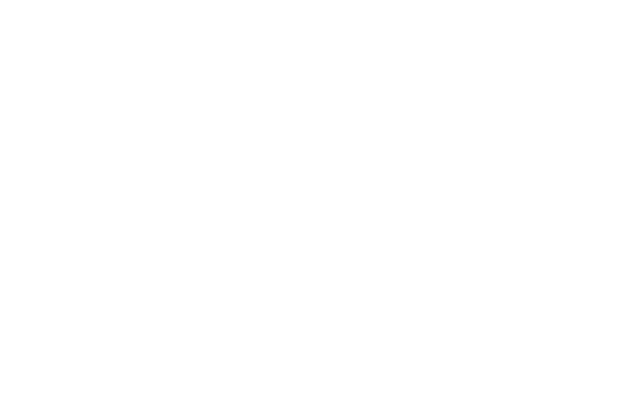
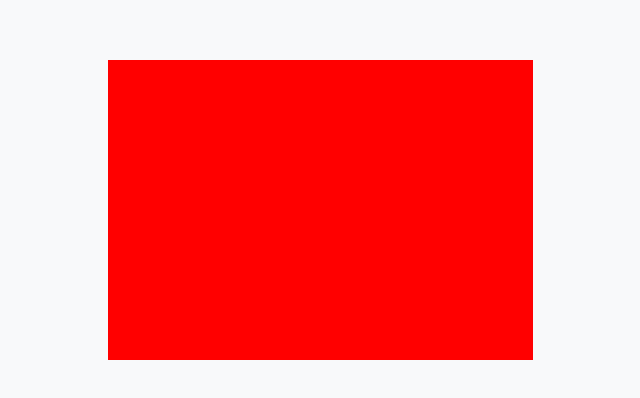
Before and after one commit to Jeontaeyun/favorite-medium-interview-test, a React (Create React App) app: page / in a window 1280 px wide. Shown: the part 190-588 px from the top of the page, without its empty margins (320-960 px from the left). Built offline with nearby package versions, Linux system fonts and the light colour scheme.

Commit message:
feat(RoledexContextProvider): implement roledex context provider
- use context api for handling application state

```diff
--- a/src/App.tsx
+++ b/src/App.tsx
@@ -6,16 +6,19 @@
 import FavoriteContactListContainer from "./container/FavoriteContactListContainer";
 import GlobalStyleConfig from "./assets/style/global-style";
 import ThemeConfig from "./assets/style/theme-config";
+import RoledexContextProvider from "./lib/context/RoledexContextProvider";
 
 function App(): ReactElement {
   return (
     <>
       <Global styles={GlobalStyleConfig} />
       <ThemeProvider theme={ThemeConfig}>
-        <BaseLayout>
-          <ContactListContainer />
-          <FavoriteContactListContainer />
-        </BaseLayout>
+        <RoledexContextProvider>
+          <BaseLayout>
+            <ContactListContainer />
+            <FavoriteContactListContainer />
+          </BaseLayout>
+        </RoledexContextProvider>
       </ThemeProvider>
     </>
   );
--- a/src/component/card/SimpleContactCard/index.tsx
+++ b/src/component/card/SimpleContactCard/index.tsx
@@ -20,8 +20,6 @@
 const Container = styled.div`
   width: 100%;
   height: auto;
-  max-width: 425px;
-  min-height: 300px;
 `;
 
 const NameText = styled.q``;
--- a/src/component/layout/BaseLayout/index.tsx
+++ b/src/component/layout/BaseLayout/index.tsx
@@ -9,6 +9,13 @@
   return <Container>{children}</Container>;
 }
 
-const Container = styled.div``;
+const Container = styled.div`
+  display: flex;
+  justify-content: center;
+  align-items: center;
+  width: 100%;
+  height: 100vh;
+  background: ${(props) => props.theme.colors.gray00};
+`;
 
 export default React.memo(BaseLayout);
--- a/src/container/ContactListContainer/index.tsx
+++ b/src/container/ContactListContainer/index.tsx
@@ -1,7 +1,17 @@
+import styled from "@emotion/styled";
 import React from "react";
 
 function ContactListContainer() {
-  return <></>;
+  return <Container></Container>;
 }
 
+const Container = styled.div`
+  width: 100%;
+  height: auto;
+  max-width: 425px;
+  min-height: 300px;
+  background-color: red;
+  overflow-y: scroll;
+`;
+
 export default React.memo(ContactListContainer);
--- /dev/null
+++ b/src/lib/context/RoledexContextProvider/index.tsx
@@ -0,0 +1,74 @@
+import React, { useCallback, useState } from "react";
+import { ContactInputType } from "../../../types/contact";
+import LocalStorageService from "../../service/LocalStorageService";
+
+type RoledexContextProviderPropType = {
+  children: React.ReactChild | React.ReactChild[];
+};
+
+type RoledexContextType = {
+  contactList: string[];
+  favoriteContactList: string[];
+  createContact: (data: ContactInputType) => void;
+  updateContact: (id: string, data: ContactInputType) => void;
+  deleteContact: (id: string) => void;
+  addFavorite: (id: string) => void;
+  removeFavorite: (id: string) => void;
+};
+
+export const RoledexContext = React.createContext<RoledexContextType>({
+  contactList: [],
+  favoriteContactList: [],
+  createContact: () => {},
+  updateContact: () => {},
+  deleteContact: () => {},
+  addFavorite: () => {},
+  removeFavorite: () => {},
+});
+
+function RoledexContextProvider({ children }: RoledexContextProviderPropType) {
+  const [contactList, setContactList] = useState<string[]>([]);
+  const [favoriteContactList, setFavoriteContactList] = useState<string[]>([]);
+
+  const createContact = useCallback((data: ContactInputType) => {
+    const { id } = LocalStorageService.shared.createContact(data);
+    setContactList((prev) => [...prev, id]);
+  }, []);
+
+  const updateContact = useCallback((targetId: string, data: ContactInputType) => {
+    LocalStorageService.shared.updateContact(targetId, data);
+    setContactList((prev) => [...prev]);
+  }, []);
+
+  const deleteContact = useCallback((targetId: string) => {
+    LocalStorageService.shared.deleteContact(targetId);
+    setFavoriteContactList((prev) => prev.filter((id) => id !== targetId));
+    setContactList((prev) => prev.filter((id) => id !== targetId));
+  }, []);
+
+  const addFavorite = useCallback((targetId: string) => {
+    setFavoriteContactList((prev) => [...prev, targetId]);
+  }, []);
+
+  const removeFavorite = useCallback((targetId: string) => {
+    setFavoriteContactList((prev) => prev.filter((id) => id !== targetId));
+  }, []);
+
+  return (
+    <RoledexContext.Provider
+      value={{
+        contactList,
+        favoriteContactList,
+        createContact,
+        updateContact,
+        deleteContact,
+        addFavorite,
+        removeFavorite,
+      }}
+    >
+      {children}
+    </RoledexContext.Provider>
+  );
+}
+
+export default React.memo(RoledexContextProvider);
```
Also changed, not shown: .eslintrc.js.
